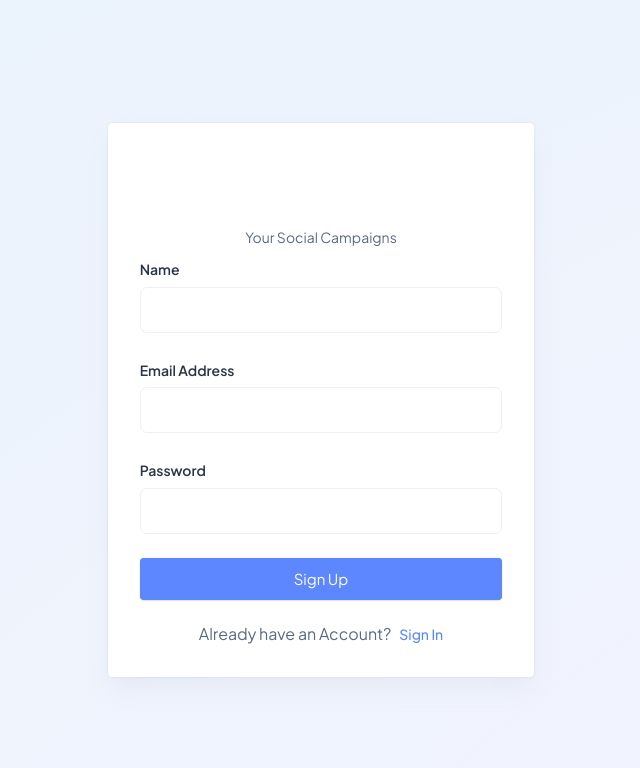
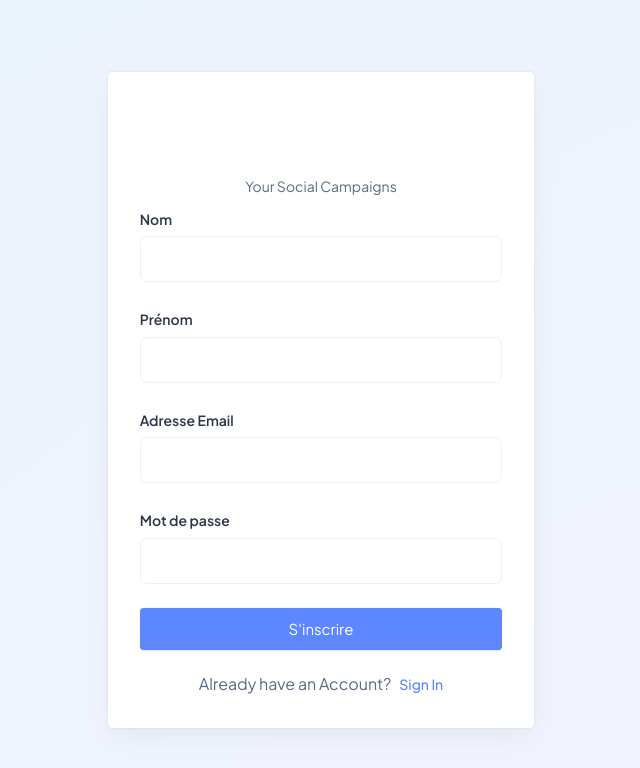
Before and after one commit to Sevan-Dev/archi-project, a React (Vite) app in the folder package/: page /auth/register in a window 1280 px wide. Shown: the top 768 px of the page, without its empty margins (319-959 px from the left). Built offline with nearby package versions, Linux system fonts and the light colour scheme; some icons are missing.

Commit message:
Register + Redirection

```diff
--- a/package/src/views/authentication/auth/AuthLogin.js
+++ b/package/src/views/authentication/auth/AuthLogin.js
@@ -34,6 +34,7 @@ const AuthLogin = ({ title, subtitle, subtext }) => {
         if (status === "success") {
             navigate('/dashboard');
         } else {
+
             setErrorMessage("Erreur de connexion : Email ou mot de passe incorrect.");
         }
     };
@@ -95,8 +96,8 @@ const AuthLogin = ({ title, subtitle, subtext }) => {
                 </Stack>
 
                 {errorMessage && (
-                    <Stack alignItems="center" my={1}>
-                    <Typography color="error" textAlign="center">
+                    <Stack alignItems="center" my={2}>
+                    <Typography color="#ff3333" textAlign="center">
                         {errorMessage}
                     </Typography>
                     </Stack>
--- a/package/src/views/authentication/auth/AuthRegister.js
+++ b/package/src/views/authentication/auth/AuthRegister.js
@@ -1,40 +1,191 @@
-import React from 'react';
-import { Box, Typography, Button } from '@mui/material';
-import { Link } from 'react-router';
+import React, { useState, useEffect } from "react";
+import { Box, Typography, Button, Stack } from "@mui/material";
+import { Link, useNavigate } from "react-router-dom";
 
-import CustomTextField from '../../../components/forms/theme-elements/CustomTextField';
-import { Stack } from '@mui/system';
+import CustomTextField from "../../../components/forms/theme-elements/CustomTextField";
+import { registerUser } from "../../../../backend/register";
 
-const AuthRegister = ({ title, subtitle, subtext }) => (
+const AuthRegister = ({ title, subtitle, subtext }) => {
+  const navigate = useNavigate();
+  const [nom, setNom] = useState("");
+  const [prenom, setPrenom] = useState("");
+  const [email, setEmail] = useState("");
+  const [password, setPassword] = useState("");
+  const [errors, setErrors] = useState({});
+
+  useEffect(() => {
+    // Vérifie si l'utilisateur est déjà connecté
+    const user = localStorage.getItem("user");
+    if (user) {
+      navigate("/dashboard");
+    }
+  }, [navigate]);
+
+  const validateForm = () => {
+    let newErrors = {};
+
+    if (!nom.trim()) newErrors.nom = "Le nom est requis.";
+    if (!prenom.trim()) newErrors.prenom = "Le prénom est requis.";
+
+    const emailRegex = /^[^\s@]+@[^\s@]+\.[^\s@]+$/;
+    if (!email.trim()) {
+      newErrors.email = "L'email est requis.";
+    } else if (!emailRegex.test(email)) {
+      newErrors.email = "L'email est invalide.";
+    }
+
+    if (!password.trim()) {
+      newErrors.password = "Le mot de passe est requis.";
+    } else if (password.length < 6) {
+      newErrors.password =
+        "Le mot de passe doit contenir au moins 6 caractères.";
+    }
+
+    setErrors(newErrors);
+    return Object.keys(newErrors).length === 0;
+  };
+
+  const handleRegister = async (event) => {
+    event.preventDefault();
+
+    if (!validateForm()) return;
+
+    const status = await registerUser(nom, prenom, email, password);
+    if (status === "success") {
+      navigate("/dashboard");
+    } else {
+      setErrors({
+        global: "Erreur lors de l'inscription. Veuillez réessayer.",
+      });
+    }
+  };
+
+  return (
     <>
-        {title ? (
+      {title && (
         <Typography fontWeight="700" variant="h2" mb={1}>
           {title}
         </Typography>
-        ) : null}
+      )}
 
       {subtext}
 
-        <Box>
+      <Box component="form" onSubmit={handleRegister}>
         <Stack mb={3}>
-                <Typography variant="subtitle1"
-                    fontWeight={600} component="label" htmlFor='name' mb="5px">Name</Typography>
-                <CustomTextField id="name" variant="outlined" fullWidth />
+          <Typography
+            variant="subtitle1"
+            fontWeight={600}
+            component="label"
+            htmlFor="nom"
+            mb="5px"
+          >
+            Nom
+          </Typography>
+          <CustomTextField
+            id="nom"
+            variant="outlined"
+            fullWidth
+            value={nom}
+            onChange={(e) => setNom(e.target.value)}
+          />
+          {errors.nom && (
+            <Stack alignItems="left">
+              <Typography color="#ff3333">{errors.nom}</Typography>
+            </Stack>
+          )}
 
-                <Typography variant="subtitle1"
-                    fontWeight={600} component="label" htmlFor='email' mb="5px" mt="25px">Email Address</Typography>
-                <CustomTextField id="email" variant="outlined" fullWidth />
+          <Typography
+            variant="subtitle1"
+            fontWeight={600}
+            component="label"
+            htmlFor="prenom"
+            mb="5px"
+            mt="25px"
+          >
+            Prénom
+          </Typography>
+          <CustomTextField
+            id="prenom"
+            variant="outlined"
+            fullWidth
+            value={prenom}
+            onChange={(e) => setPrenom(e.target.value)}
+          />
+          {errors.prenom && (
+            <Stack alignItems="left">
+              <Typography color="#ff3333">{errors.prenom}</Typography>
+            </Stack>
+          )}
 
-                <Typography variant="subtitle1"
-                    fontWeight={600} component="label" htmlFor='password' mb="5px" mt="25px">Password</Typography>
-                <CustomTextField id="password" variant="outlined" fullWidth />
+          <Typography
+            variant="subtitle1"
+            fontWeight={600}
+            component="label"
+            htmlFor="email"
+            mb="5px"
+            mt="25px"
+          >
+            Adresse Email
+          </Typography>
+          <CustomTextField
+            id="email"
+            variant="outlined"
+            fullWidth
+            value={email}
+            onChange={(e) => setEmail(e.target.value)}
+          />
+          {errors.email && (
+            <Stack alignItems="left">
+              <Typography color="#ff3333">{errors.email}</Typography>
             </Stack>
-            <Button color="primary" variant="contained" size="large" fullWidth component={Link} to="/auth/login">
-                Sign Up
+          )}
+
+          <Typography
+            variant="subtitle1"
+            fontWeight={600}
+            component="label"
+            htmlFor="password"
+            mb="5px"
+            mt="25px"
+          >
+            Mot de passe
+          </Typography>
+          <CustomTextField
+            id="password"
+            type="password"
+            variant="outlined"
+            fullWidth
+            value={password}
+            onChange={(e) => setPassword(e.target.value)}
+          />
+          {errors.password && (
+            <Stack alignItems="left">
+              <Typography color="#ff3333">{errors.password}</Typography>
+            </Stack>
+          )}
+        </Stack>
+
+        {/* Message d'erreur global si l'inscription échoue */}
+        {errors.global && (
+          <Typography color="#ff3333" textAlign="center" mb={2}>
+            {errors.global}
+          </Typography>
+        )}
+
+        <Button
+          color="primary"
+          variant="contained"
+          size="large"
+          fullWidth
+          type="submit"
+        >
+          S'inscrire
         </Button>
       </Box>
+
       {subtitle}
     </>
   );
+};
 
 export default AuthRegister;
```
Also changed, not shown: 1 other file (tests, documents, lock files or other folders). Lines whose indentation alone changed are shown as unchanged.
